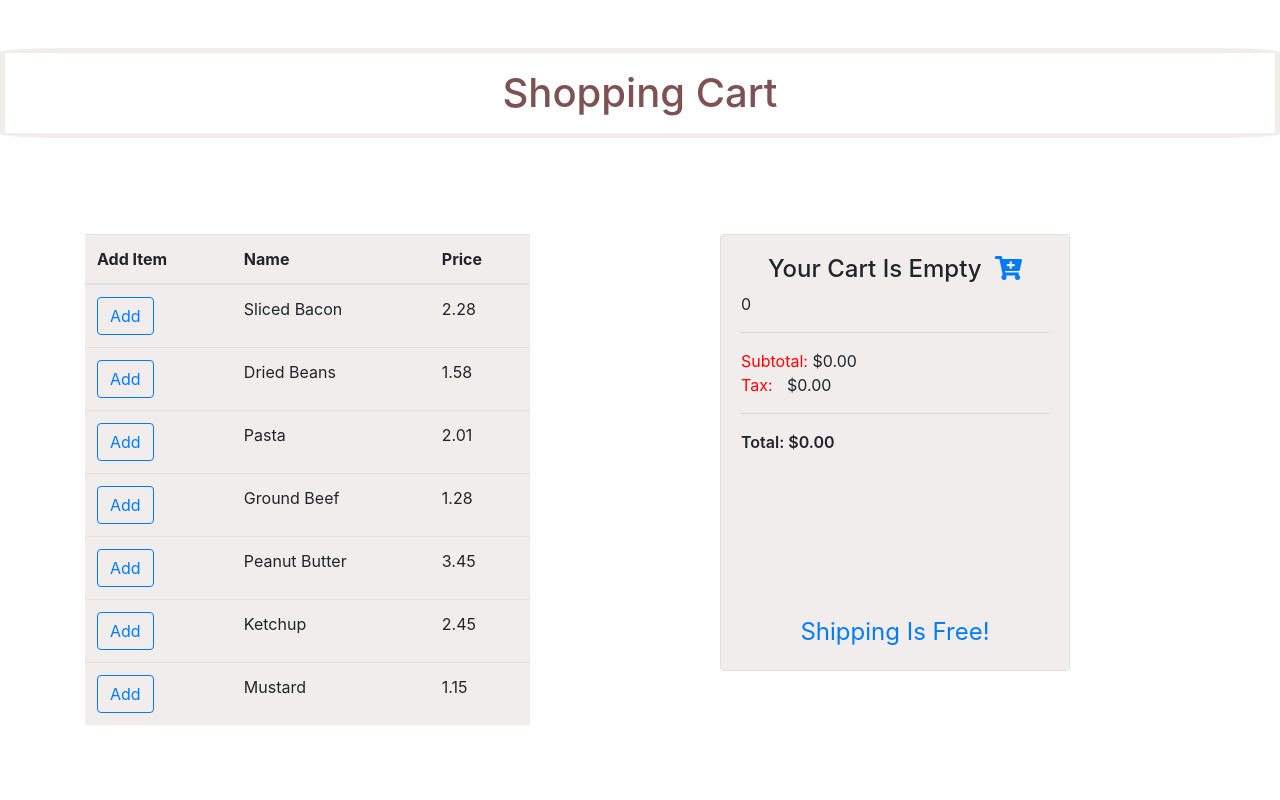
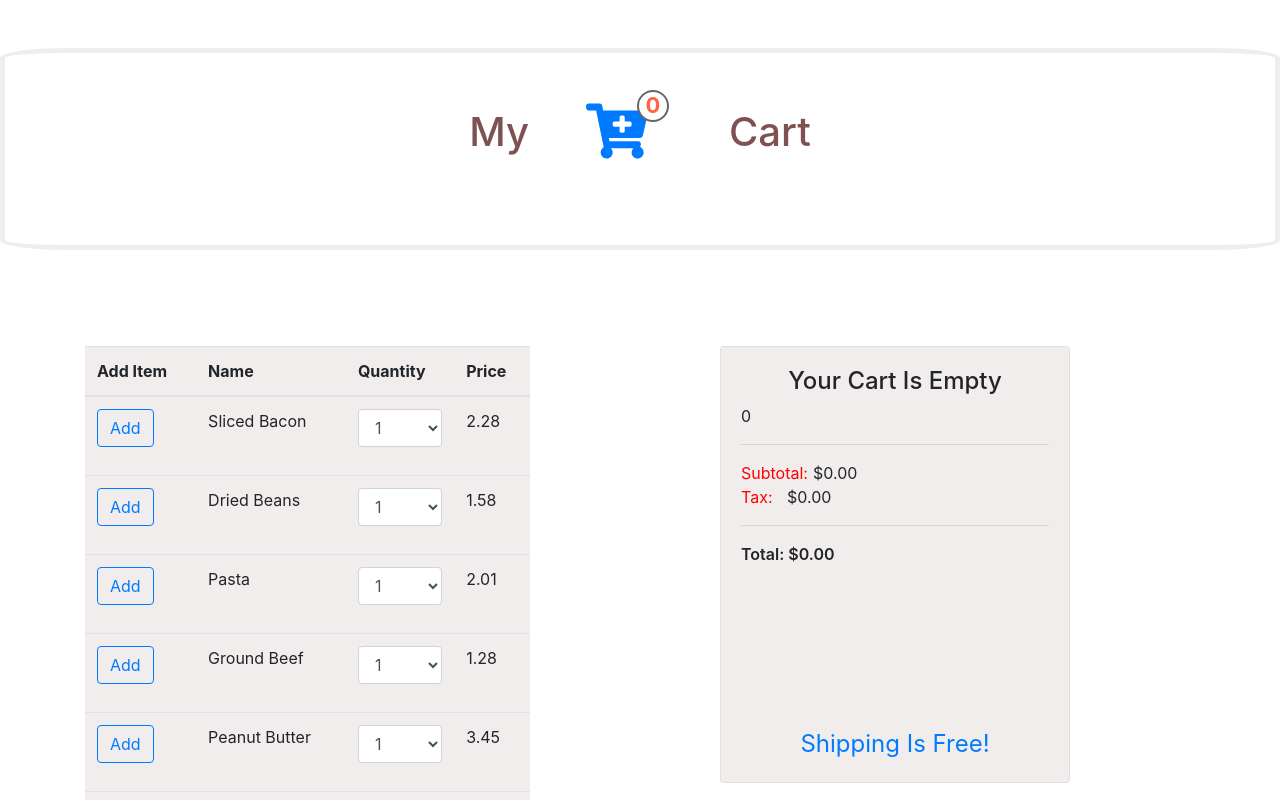
Before and after one commit to chriskavanagh/shopping-cart, a React (Create React App) app: page / in a window 1280 px wide. Shown: the top 800 px of the page. Built offline with nearby package versions, Linux system fonts and the light colour scheme.

Commit message:
Select Component

```diff
--- a/src/App.css
+++ b/src/App.css
@@ -33,6 +33,10 @@ span.taxSpan {
   margin-right: 10px;
 }
 
+span.subtotalSpan {
+  margin-right: 5px;
+}
+
 .shippingText {
   margin-bottom: 4rem;
   margin-top: 10rem;
@@ -48,3 +52,17 @@ span.taxSpan {
 .icon {
   margin-left: 7px;
 }
+
+.fa-stack-1x {
+  font-size: 22px;
+  margin-top: 21px;
+  margin-right: 60px;
+  color: tomato;
+  border-radius: 50%;
+  width: 32px;
+  height: 32px;
+  background: #fff;
+  border: 2px solid #666;
+  font: Arial, sans-serif;
+  z-index: 10000;
+}
--- a/src/App.js
+++ b/src/App.js
@@ -2,29 +2,65 @@ import React, { Component, Fragment } from "react";
 import Cart from "./components/Cart";
 import GroceryItems from "./components/GroceryItems";
 import { Container, Row, Col } from "reactstrap";
+import { FontAwesomeIcon } from "@fortawesome/react-fontawesome";
+import { faCartPlus } from "@fortawesome/free-solid-svg-icons";
 import "./App.css";
 
 class App extends Component {
   state = {
-    cart: []
+    cart: [],
+    quantity: 1
+  };
+
+  handleChange = e => {
+    const { name, value } = e.target;
+    this.setState({ [name]: value });
   };
 
   addItem = item => {
-    let cart = [...this.state.cart, item];
-    this.setState({
-      cart
-    });
+    let clone = [...this.state.cart];
+    let index = clone.indexOf(item);
+
+    if (index !== -1) {
+      clone[index].quantity++;
+      this.setState({ cart: clone });
+    } else {
+      let quantity = this.state.quantity;
+      item.quantity = quantity;
+      let cart = [...this.state.cart, item];
+      this.setState({
+        cart
+      });
+    }
+    this.setState({ quantity: 1 });
   };
 
   render() {
     const { cart } = this.state;
     return (
       <Fragment>
-        <h1 className="carth1">Shopping Cart</h1>
+        <h1 className="carth1">
+          My
+          <span className="fa-stack fa-2x">
+            <FontAwesomeIcon
+              icon={faCartPlus}
+              transform="shrink-5 down-3 left-3"
+              color="#007bff"
+              size="1x"
+              className="icon"
+              style={{ marginLeft: "7px" }}
+            />
+            <strong className="fa-stack-1x">{cart.length}</strong>
+          </span>
+          Cart
+        </h1>
         <Container>
           <Row>
             <Col xs="5">
-              <GroceryItems addToCart={this.addItem} />
+              <GroceryItems
+                addToCart={this.addItem}
+                handleChange={this.handleChange}
+              />
             </Col>
             <Col xs="4" className="cartitems">
               <Cart items={cart} />
--- a/src/components/Cart.jsx
+++ b/src/components/Cart.jsx
@@ -1,22 +1,25 @@
 import React, { Component } from "react";
 //import { Row, Col, Button } from "reactstrap";
 import { Card, CardText, CardBody, CardTitle } from "reactstrap";
-import { FontAwesomeIcon } from "@fortawesome/react-fontawesome";
-import { faCartPlus } from "@fortawesome/free-solid-svg-icons";
+//import { FontAwesomeIcon } from "@fortawesome/react-fontawesome";
+//import { faCartPlus } from "@fortawesome/free-solid-svg-icons";
 
 class Cart extends Component {
+  // base price/ sum of all items in cart
   getTotal = () => {
     return this.props.items.reduce((total, item) => {
       return total + item.price;
     }, 0);
   };
 
+  // calculate VA state tax
   getTax = () => {
     let subTotal = this.getTotal();
     let tax = subTotal * 0.043;
     return tax;
   };
 
+  // calculate base price + state tax
   totalPlusTax = () => {
     let subTotal = this.getTotal();
     let tax = subTotal * 0.043;
@@ -31,17 +34,7 @@ class Cart extends Component {
       <Card className="card">
         <CardBody className="cardBody">
           <CardTitle>
-            {!items.length && (
-              <h4>
-                Your Cart Is Empty{" "}
-                <FontAwesomeIcon
-                  icon={faCartPlus}
-                  color="#007bff"
-                  className="icon"
-                  size="1x"
-                />
-              </h4>
-            )}
+            {!items.length && <h4>Your Cart Is Empty </h4>}
             {items.length && (
               <h4
                 style={{
@@ -50,12 +43,6 @@ class Cart extends Component {
                 }}
               >
                 My Cart
-                <FontAwesomeIcon
-                  icon={faCartPlus}
-                  color="#007bff"
-                  size="1x"
-                  className="icon"
-                />
               </h4>
             )}
           </CardTitle>
@@ -64,14 +51,14 @@ class Cart extends Component {
             <ul>
               {items.map((item, index) => (
                 <li key={index}>
-                  {item.name} - ${item.price}
+                  {item.name} - ${item.price} x {item.quantity}
                 </li>
               ))}
             </ul>
             <hr />
           </div>
           <div>
-            <span className="subtotalSpan">Subtotal:</span> $
+            <span className="subtotalSpan">Subtotal:</span>$
             {this.getTotal().toFixed(2)}
           </div>
           <div>
--- a/src/components/GroceryItems.jsx
+++ b/src/components/GroceryItems.jsx
@@ -1,9 +1,16 @@
 import React, { Component } from "react";
-import { Table, Button } from "reactstrap";
+import Select from "./Select";
 import GroceryList from "../models/ProductModel";
+import { Button, Table } from "reactstrap";
 
 class GroceryItems extends Component {
+  state = {
+    item: {}
+  };
+  options = [1, 2, 3, 4, 5];
+
   render() {
+    const { handleChange } = this.props;
     const { addToCart } = this.props;
     return (
       <div>
@@ -12,6 +19,7 @@ class GroceryItems extends Component {
             <tr>
               <th>Add Item</th>
               <th>Name</th>
+              <th>Quantity</th>
               <th>Price</th>
             </tr>
           </thead>
@@ -22,12 +30,15 @@ class GroceryItems extends Component {
                   <Button
                     outline
                     color="primary"
-                    onClick={() => addToCart(item)}
+                    onClick={e => addToCart(item)}
                   >
                     Add
                   </Button>
                 </td>
                 <td>{item.name}</td>
+                <td>
+                  <Select options={this.options} handleChange={handleChange} />
+                </td>
                 <td>{item.price}</td>
               </tr>
             ))}
--- /dev/null
+++ b/src/components/Select.jsx
@@ -0,0 +1,25 @@
+import React from "react";
+import { FormGroup, Label, Input } from "reactstrap";
+
+const Select = props => {
+  return (
+    <FormGroup>
+      <Input
+        type="select"
+        name="quantity"
+        id="quantity"
+        onChange={props.handleChange}
+      >
+        {props.options.map(option => {
+          return (
+            <option key={option} value={option}>
+              {option}
+            </option>
+          );
+        })}
+      </Input>
+    </FormGroup>
+  );
+};
+
+export default Select;
--- a/src/models/ProductModel.js
+++ b/src/models/ProductModel.js
@@ -2,13 +2,13 @@ import { action, thunk } from "easy-peasy";
 import axios from "axios";
 
 const GROCERY_List = [
-  { name: "Sliced Bacon", price: 2.28 },
-  { name: "Dried Beans", price: 1.58 },
-  { name: "Pasta", price: 2.01 },
-  { name: "Ground Beef", price: 1.28 },
-  { name: "Peanut Butter", price: 3.45 },
-  { name: "Ketchup", price: 2.45 },
-  { name: "Mustard", price: 1.15 }
+  { id: 1, name: "Sliced Bacon", price: 2.28, quantity: 1 },
+  { id: 2, name: "Dried Beans", price: 1.58, quantity: 1 },
+  { id: 3, name: "Pasta", price: 2.01, quantity: 1 },
+  { id: 4, name: "Ground Beef", price: 1.28, quantity: 1 },
+  { id: 5, name: "Peanut Butter", price: 3.45 },
+  { id: 6, name: "Ketchup", price: 2.45, quantity: 1 },
+  { id: 7, name: "Mustard", price: 1.15, quantity: 1 }
 ];
 
 export default GROCERY_List;
```
